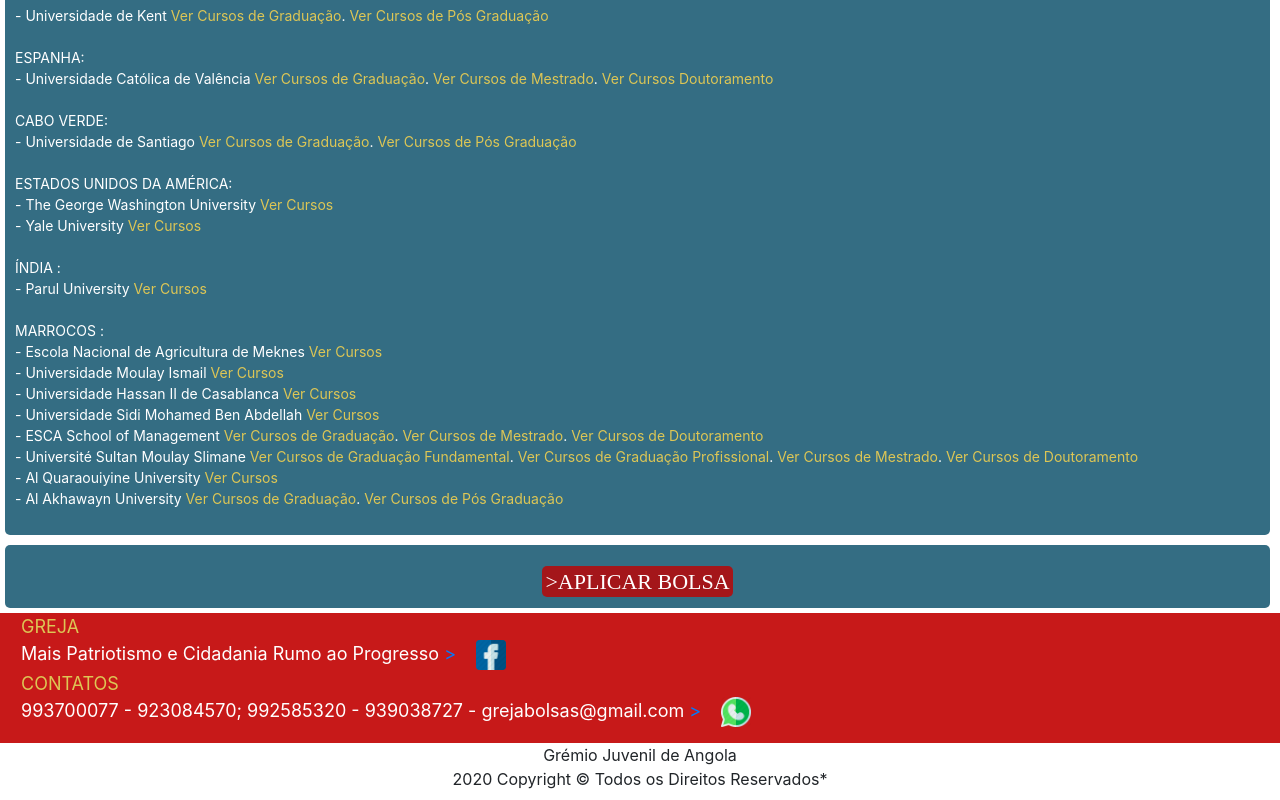
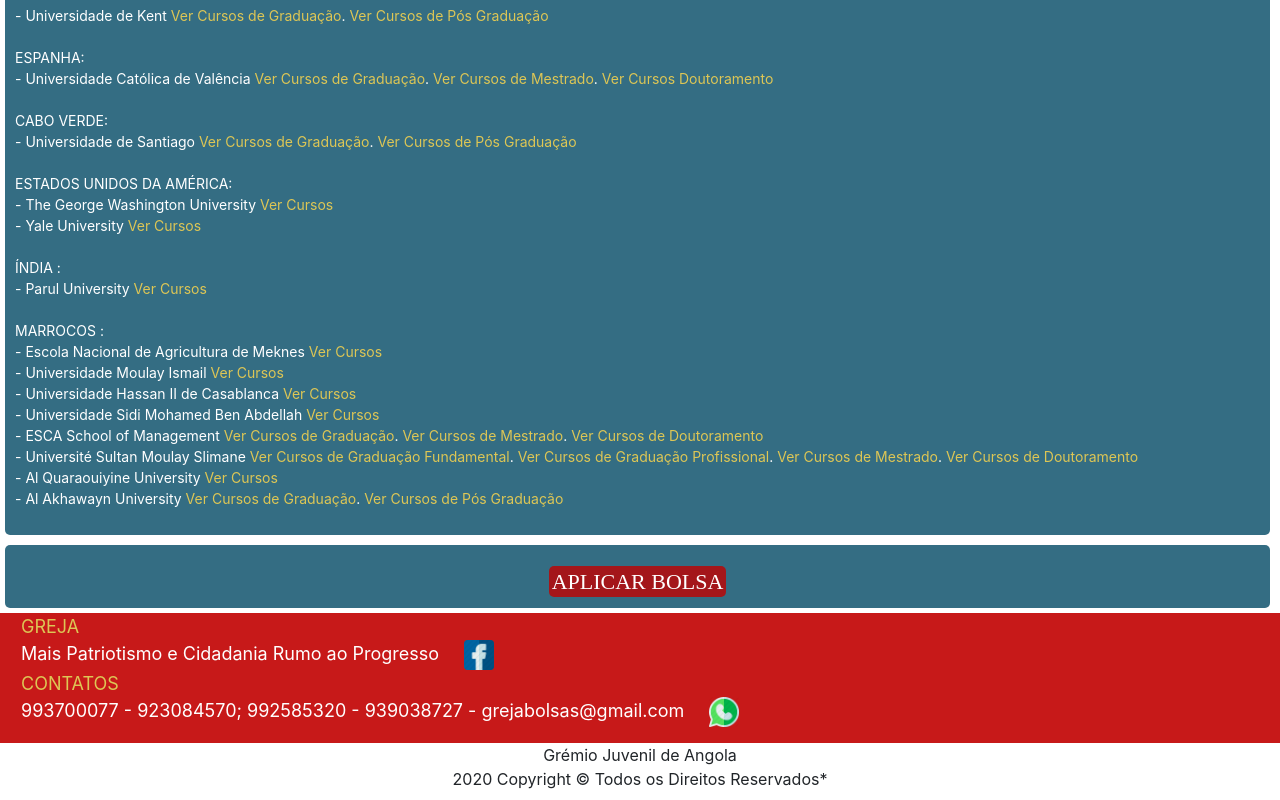
Before and after one commit to gremiojuvenildeangola/gremiojuvenildeangola.github.io, a plain HTML site: page html/Bolsas de Estudo.html in a window 1280 px wide. Shown: the part 933-1733 px from the top of the page. Drawn offline with Linux system fonts and the light colour scheme.

Commit message:
Update Bolsas de Estudo.html

```diff
--- a/html/Bolsas de Estudo.html
+++ b/html/Bolsas de Estudo.html
@@ -107,7 +107,7 @@
 	</div>
 
 	<div class="corpo paragrafos">
-	<div class="bt-ac"><center><a href="https://forms.gle/UPtAkTQFJ3agrAU69" class="botão-AC" target="_blank">>APLICAR BOLSA</a></center></div>
+	<div class="bt-ac"><center><a href="https://forms.gle/UPtAkTQFJ3agrAU69" target="_blank" class="botão-AC">APLICAR BOLSA</a></center></div>
 	</div>
 	<div class="footer0">
 		<ul class="listfoot">
@@ -119,7 +119,7 @@
 				<font>
 				Mais Patriotismo e Cidadania Rumo ao Progresso
 				</font>
-				<a href="https://www.facebook.com/profile.php?id=110455913735665&ref=content_filter" target="_blank">><img class="icon_foot" src="../imagens/fb.png"></a>
+				<a href="https://www.facebook.com/profile.php?id=110455913735665&ref=content_filter" target="_blank"><img class="icon_foot" src="../imagens/fb.png"></a>
 			</li>
 
 			<li>
@@ -129,7 +129,7 @@
 				<br><font>
 				993700077 - 923084570; 992585320 - 939038727 - grejabolsas@gmail.com
 				</font>
-				<a href="https://api.whatsapp.com/send?1=pt_AO&phone=244939038727&fbclid=IwAR1Jkfakx4v-oDPiVVSEuKEdqM9qDp2cszJefpv-yciJOL3PqJBWJ0nHX2A" target="_blank">><img class="icon_foot" src="../imagens/wa.png"></a>
+				<a href="https://api.whatsapp.com/send?1=pt_AO&phone=244939038727&fbclid=IwAR1Jkfakx4v-oDPiVVSEuKEdqM9qDp2cszJefpv-yciJOL3PqJBWJ0nHX2A" target="_blank"><img class="icon_foot" src="../imagens/wa.png"></a>
 			</li>
 
 
```
